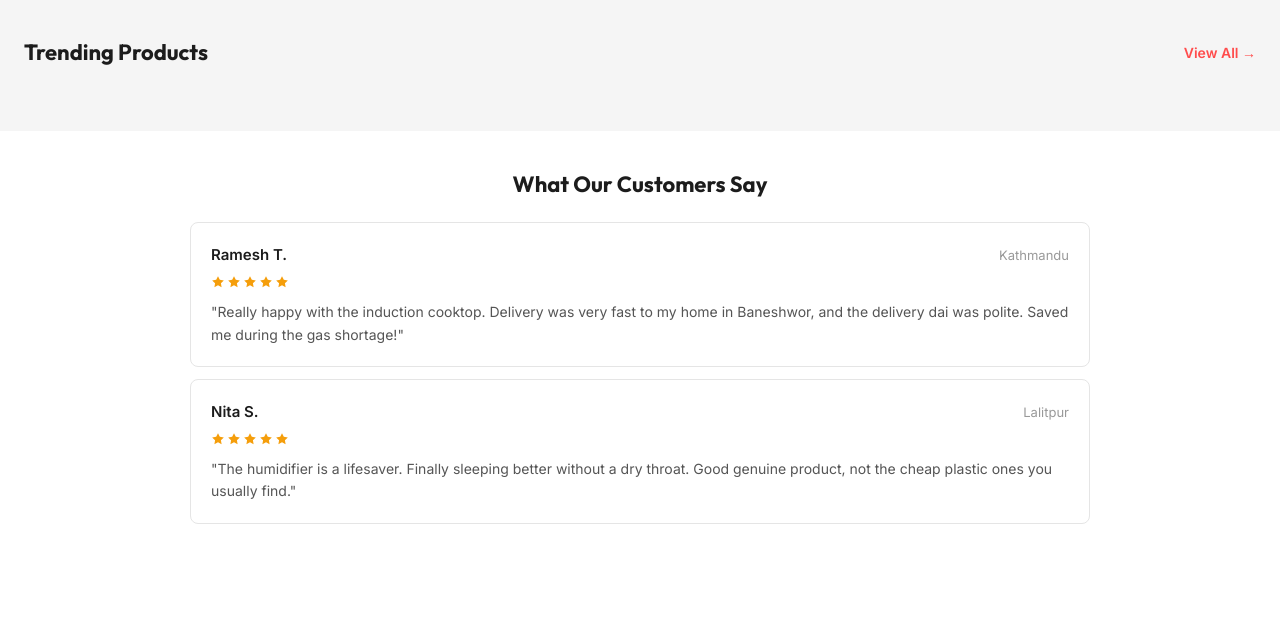
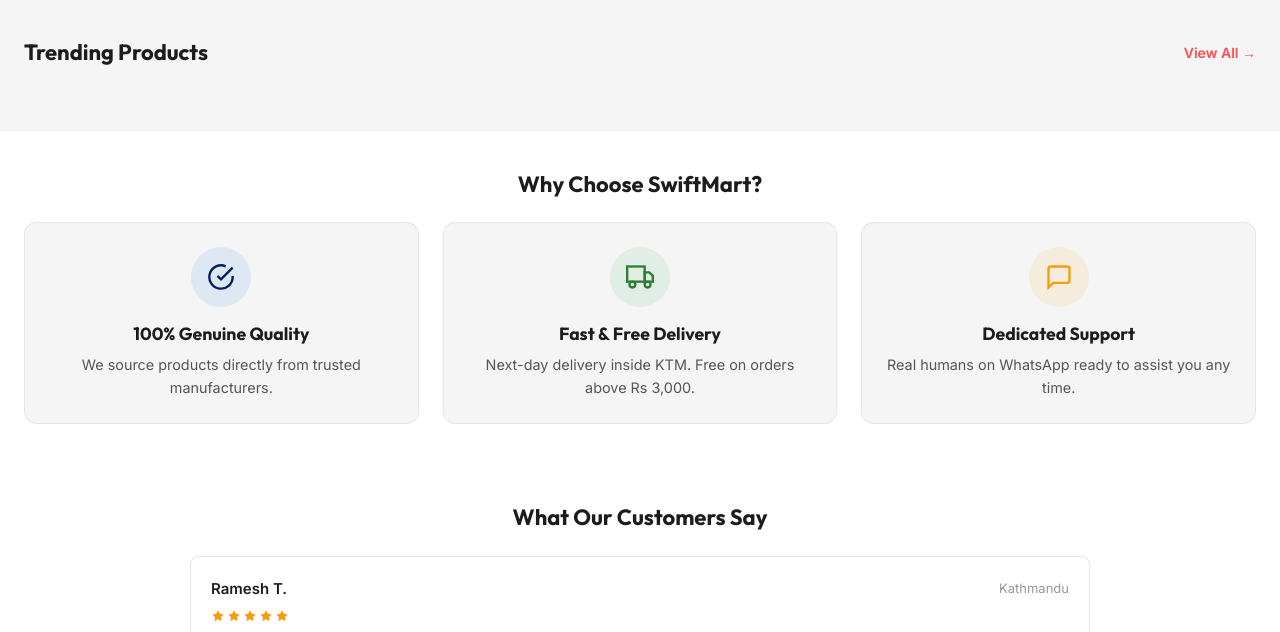
Before and after one commit to BeAsTeR-19/swiftmart-nepal, a website: page index.html in a window 1280 px wide. Shown: the part 940-1572 px from the top of the page. Drawn offline with Linux system fonts and the light colour scheme; no server answers.

Commit message:
Fix wishlist refresh, add clean URLs, and add premium UI elements

```diff
--- a/index.html
+++ b/index.html
@@ -247,6 +247,38 @@
     </div>
   </section>
 
+  <!-- WHY CHOOSE US -->
+  <section class="section">
+    <div class="container">
+      <div class="section-header" style="justify-content:center; text-align:center;">
+        <h2>Why Choose SwiftMart?</h2>
+      </div>
+      <div style="display:grid; grid-template-columns:repeat(auto-fit, minmax(220px, 1fr)); gap:24px; text-align:center;">
+        <div style="padding:24px; background:var(--bg-alt); border-radius:var(--radius-lg); border:1px solid var(--border); transition:transform 0.2s;" onmouseover="this.style.transform='translateY(-4px)'" onmouseout="this.style.transform='none'">
+          <div style="width:60px; height:60px; border-radius:50%; background:rgba(26,115,232,0.1); color:var(--primary); display:flex; align-items:center; justify-content:center; margin:0 auto 16px;">
+            <svg width="28" height="28" fill="none" stroke="currentColor" stroke-width="2" viewBox="0 0 24 24"><path d="M22 11.08V12a10 10 0 1 1-5.93-9.14"></path><polyline points="22 4 12 14.01 9 11.01"></polyline></svg>
+          </div>
+          <h3 style="font-size:1.1rem; font-weight:700; margin-bottom:8px;">100% Genuine Quality</h3>
+          <p style="font-size:0.9rem; color:var(--text-2);">We source products directly from trusted manufacturers.</p>
+        </div>
+        <div style="padding:24px; background:var(--bg-alt); border-radius:var(--radius-lg); border:1px solid var(--border); transition:transform 0.2s;" onmouseover="this.style.transform='translateY(-4px)'" onmouseout="this.style.transform='none'">
+          <div style="width:60px; height:60px; border-radius:50%; background:rgba(39,174,96,0.1); color:var(--success); display:flex; align-items:center; justify-content:center; margin:0 auto 16px;">
+            <svg width="28" height="28" fill="none" stroke="currentColor" stroke-width="2" viewBox="0 0 24 24"><rect x="1" y="3" width="15" height="13"></rect><polygon points="16 8 20 8 23 11 23 16 16 16 8"></polygon><circle cx="5.5" cy="18.5" r="2.5"></circle><circle cx="18.5" cy="18.5" r="2.5"></circle></svg>
+          </div>
+          <h3 style="font-size:1.1rem; font-weight:700; margin-bottom:8px;">Fast & Free Delivery</h3>
+          <p style="font-size:0.9rem; color:var(--text-2);">Next-day delivery inside KTM. Free on orders above Rs 3,000.</p>
+        </div>
+        <div style="padding:24px; background:var(--bg-alt); border-radius:var(--radius-lg); border:1px solid var(--border); transition:transform 0.2s;" onmouseover="this.style.transform='translateY(-4px)'" onmouseout="this.style.transform='none'">
+          <div style="width:60px; height:60px; border-radius:50%; background:rgba(245,158,11,0.1); color:#f59e0b; display:flex; align-items:center; justify-content:center; margin:0 auto 16px;">
+            <svg width="28" height="28" fill="none" stroke="currentColor" stroke-width="2" viewBox="0 0 24 24"><path d="M21 15a2 2 0 0 1-2 2H7l-4 4V5a2 2 0 0 1 2-2h14a2 2 0 0 1 2 2z"></path></svg>
+          </div>
+          <h3 style="font-size:1.1rem; font-weight:700; margin-bottom:8px;">Dedicated Support</h3>
+          <p style="font-size:0.9rem; color:var(--text-2);">Real humans on WhatsApp ready to assist you any time.</p>
+        </div>
+      </div>
+    </div>
+  </section>
+
   <!-- REVIEWS SECTION -->
   <section class="section">
     <div class="container">
```
Also changed, not shown: assets/js/data.js (+1 -1 lines), login.html (+5 -0 lines), Statements and paperwork/Double bed electic blanket.jpg (added), Statements and paperwork/Essential il Diffuser .jpg (added), vercel.json, 2 other files.
